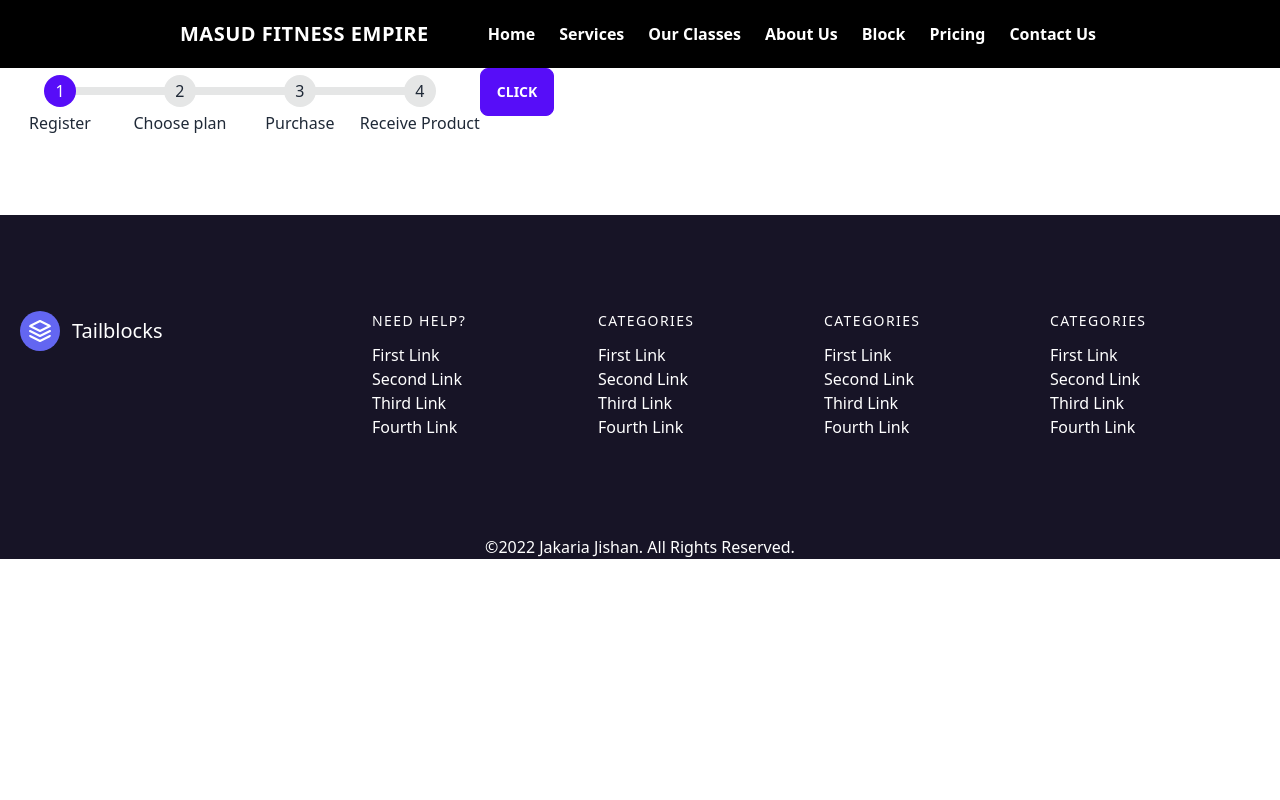
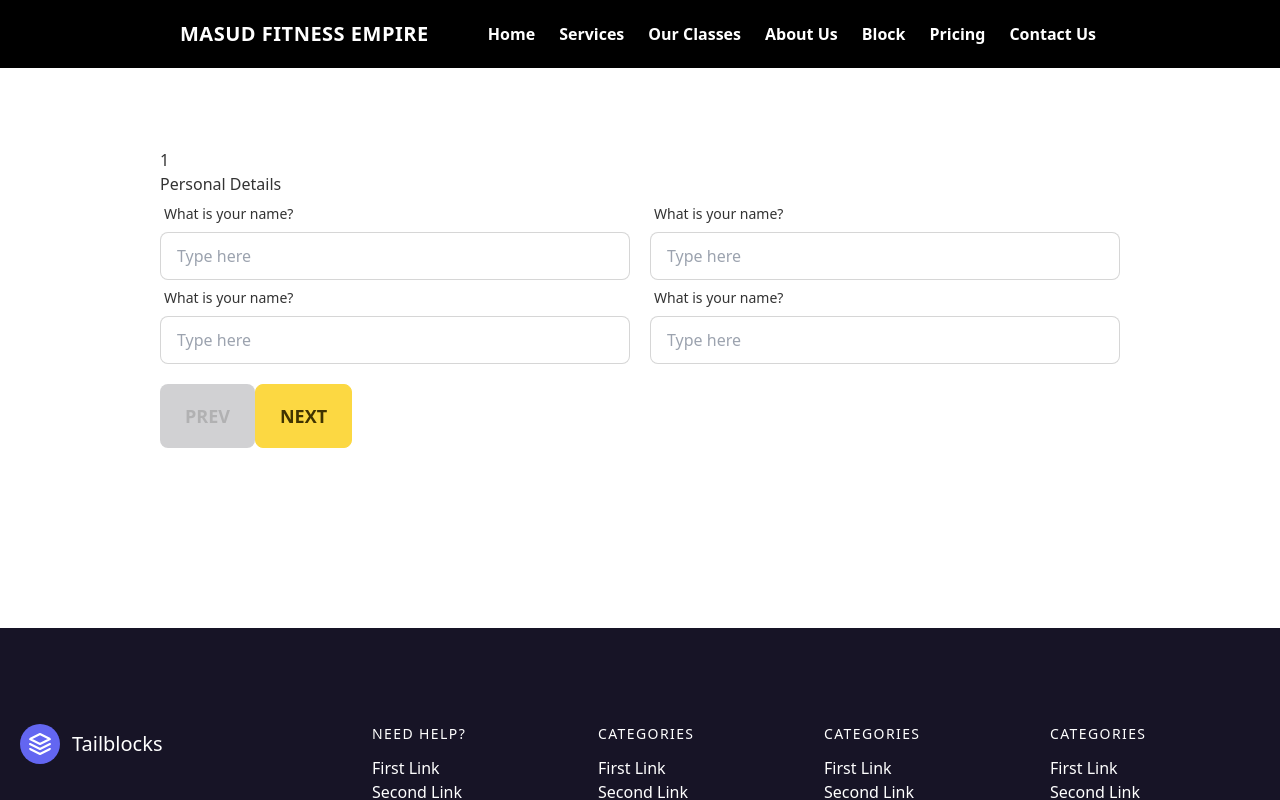
Before and after one commit to JakariaJishan/masud-fitness-empire, a Next.js app: page /membership in a window 1280 px wide. Shown: the top 800 px of the page. Built offline with nearby package versions, Linux system fonts and the light colour scheme.

Commit message:
form created

```diff
--- /dev/null
+++ b/components/Membership/BankPayment.js
@@ -0,0 +1,11 @@
+import React from 'react';
+
+const BankPayment = () => {
+    return (
+        <div>
+            bank payment
+        </div>
+    );
+};
+
+export default BankPayment;
--- /dev/null
+++ b/components/Membership/Form.js
@@ -0,0 +1,53 @@
+import { useRouter } from "next/router";
+import React, { useState } from "react";
+import BankPayment from "./BankPayment";
+import PersonalDetails from "./PersonalDetails";
+
+const Form = () => {
+  const [load, setLoad] = useState(0);
+  const router = useRouter()
+  const displayPage = () => {
+    if (load === 0) {
+      return <PersonalDetails />;
+    } else if (load === 1) {
+      return <BankPayment />;
+    } else {
+      return "congo ";
+    }
+  };
+  const formTitles = ["Personal Details", "Bank Payment", "membership Created"];
+  return (
+    <div className="w-3/4 mx-auto py-20">
+        <div>
+            <p>1</p>
+            <h1>{formTitles[load]}</h1>
+        </div>
+
+
+      <div>{displayPage()}</div>
+
+      <button
+        className="btn btn-primary my-5  btn-lg"
+        disabled={load == 0}
+        onClick={() => setLoad((curr) => curr - 1)}
+      >
+        prev
+      </button>
+      <button
+        className="btn btn-primary my-5  btn-lg"
+        onClick={() => {
+          if (load === formTitles.length - 1) {
+            alert("FORM SUBMITTED");
+            // router.push('/')
+          }else{
+              setLoad((curr) => curr+1)
+          }
+        }}
+      >
+        next
+      </button>
+    </div>
+  );
+};
+
+export default Form;
--- /dev/null
+++ b/components/Membership/PersonalDetails.js
@@ -0,0 +1,53 @@
+import React from 'react';
+
+const PersonalDetails = () => {
+    return ( <div className=" grid grid-cols lg:grid-cols-2 gap-5">
+    <div>
+    <div className=" form-control w-full ">
+        <label className=" label">
+          <span className=" label-text">What is your name?</span>
+        </label>
+        <input
+          type="text"
+          placeholder="Type here"
+          className=" input  input-bordered w-full "
+        />
+      </div>
+      <div className=" form-control w-full ">
+        <label className=" label">
+          <span className=" label-text">What is your name?</span>
+        </label>
+        <input
+          type="text"
+          placeholder="Type here"
+          className=" input  input-bordered w-full "
+        />
+      </div>
+    </div>
+    <div>
+    <div className=" form-control w-full ">
+        <label className=" label">
+          <span className=" label-text">What is your name?</span>
+        </label>
+        <input
+          type="text"
+          placeholder="Type here"
+          className=" input  input-bordered w-full "
+        />
+      </div>
+      <div className=" form-control w-full ">
+        <label className=" label">
+          <span className=" label-text">What is your name?</span>
+        </label>
+        <input
+          type="text"
+          placeholder="Type here"
+          className=" input  input-bordered w-full "
+        />
+      </div>
+    </div>
+  </div>
+    );
+};
+
+export default PersonalDetails;
--- a/pages/membership.js
+++ b/pages/membership.js
@@ -1,17 +1,8 @@
-import React, { useState } from "react";
+import Form from "../components/Membership/Form";
 
 const Membership = () => {
-    const [load, setLoad] = useState(false)
   return (
-    <div>
-      <ul className="steps">
-        <li className="step step-primary">Register</li>
-        <li className={`step ${load == true ? 'step-primary' : ''} transition ease-in delay-700`}>Choose plan</li>
-        <li className="step">Purchase</li>
-        <li className="step">Receive Product</li>
-      </ul>
-      <button className="btn btn-primary" onClick={(e) => setLoad(true)}>click</button>
-    </div>
+   <Form/>
   );
 };
 
--- a/tailwind.config.js
+++ b/tailwind.config.js
@@ -5,7 +5,8 @@ module.exports = {
   ],
   theme: {
     extend: {},
-  }, plugins: [require("daisyui")],
+  },
+  plugins: [require("daisyui")],
 
   // daisyUI config (optional)
   daisyui: {
@@ -17,5 +18,28 @@ module.exports = {
     rtl: false,
     prefix: "",
     darkTheme: "light",
+    themes: [
+      {
+        mytheme: {
+          primary: "#FCD842",
+
+          secondary: "#D926A9",
+
+          accent: "#1FB2A6",
+
+          neutral: "#191D24",
+
+          "base-100": "#fff",
+
+          info: "#3ABFF8",
+
+          success: "#36D399",
+
+          warning: "#FBBD23",
+
+          error: "#F87272",
+        },
+      },
+    ],
   },
 };
```
